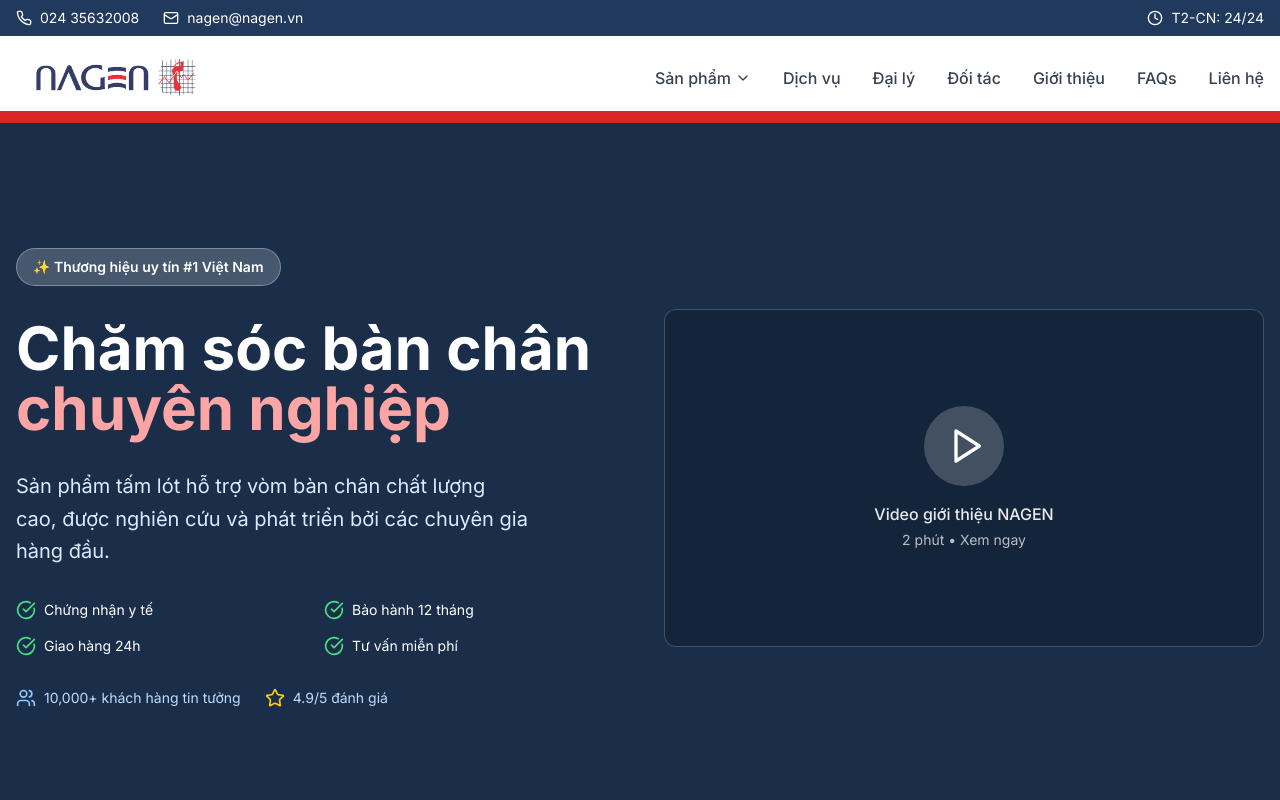
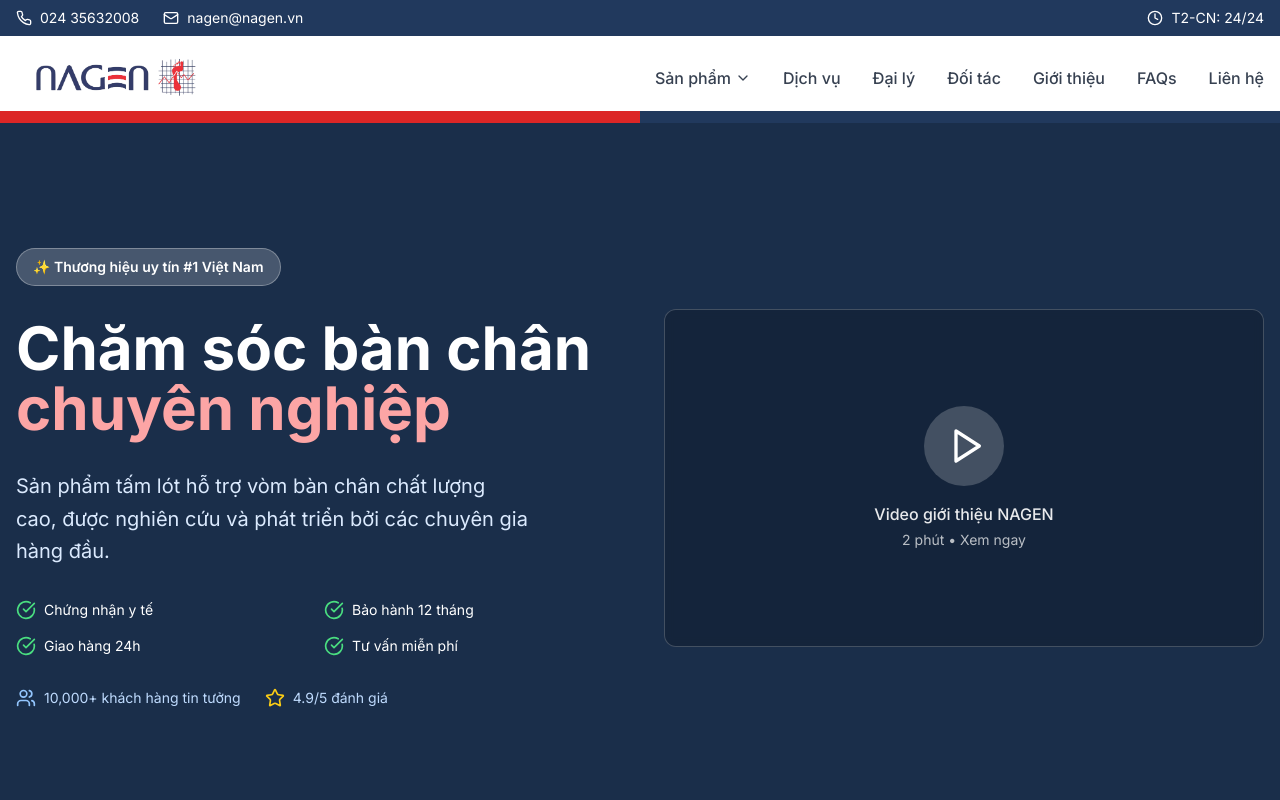
Before and after one commit to therealtimex/nagen, a Next.js app: page / in a window 1280 px wide. Shown: the top 800 px of the page. Built offline with nearby package versions, Linux system fonts and the light colour scheme.

Commit message:
update header

```diff
--- a/app/page.tsx
+++ b/app/page.tsx
@@ -223,6 +223,7 @@ function EnhancedNavigation() {
       >
       <div className="absolute bottom-0 left-0 w-full h-[8px] flex">
         <div className="bg-red-600 w-full !h-[8px] md:!h-[12px]"></div>
+        <div className="bg-[#21395D] w-full !h-[8px] md:!h-[12px]"></div>
       </div>
         <div className="container mx-auto px-4 py-2">
           <div className="flex items-center justify-between">
@@ -326,6 +327,7 @@ function EnhancedNavigation() {
         </div>
         <div className="absolute bottom-0 left-0 w-full h-[8px] flex">
           <div className="bg-red-600 w-full !h-[8px] md:!h-[12px]"></div>
+          <div className="bg-[#21395D] w-full !h-[8px] md:!h-[12px]"></div>
         </div>
       </header>
     </>
```
